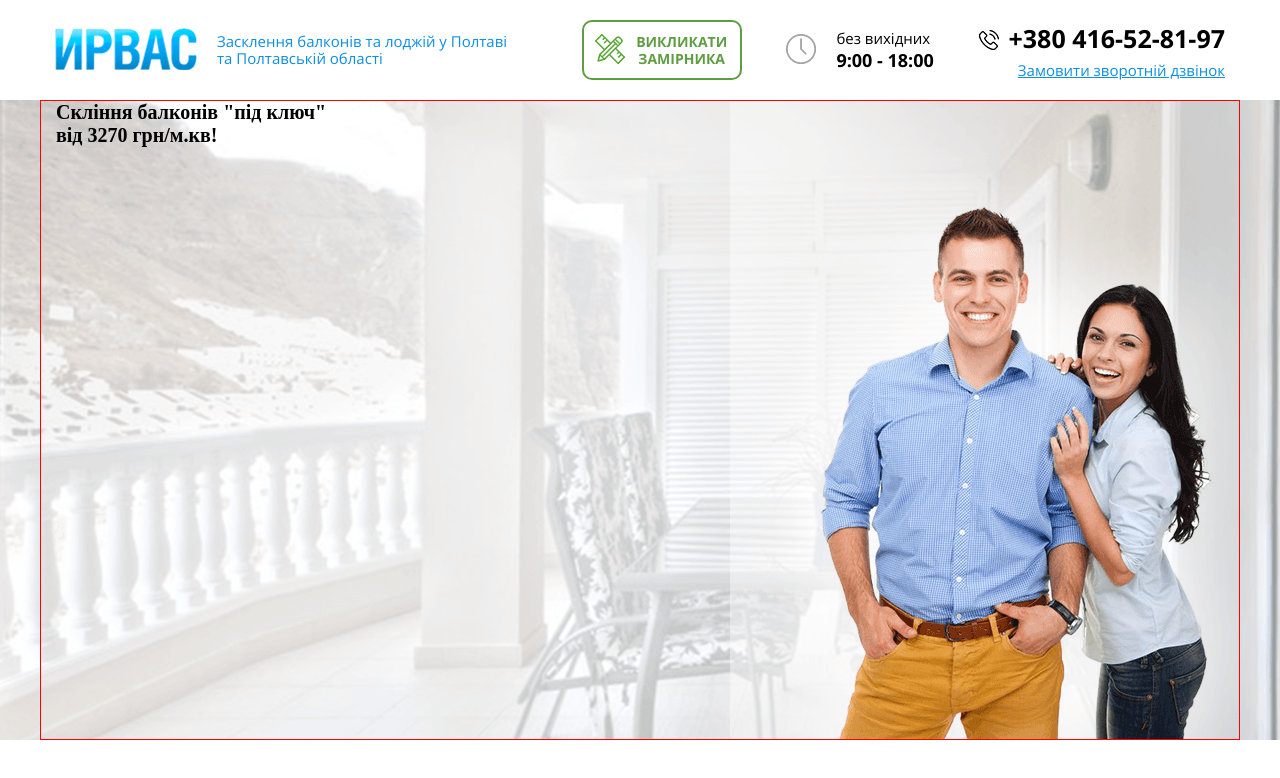
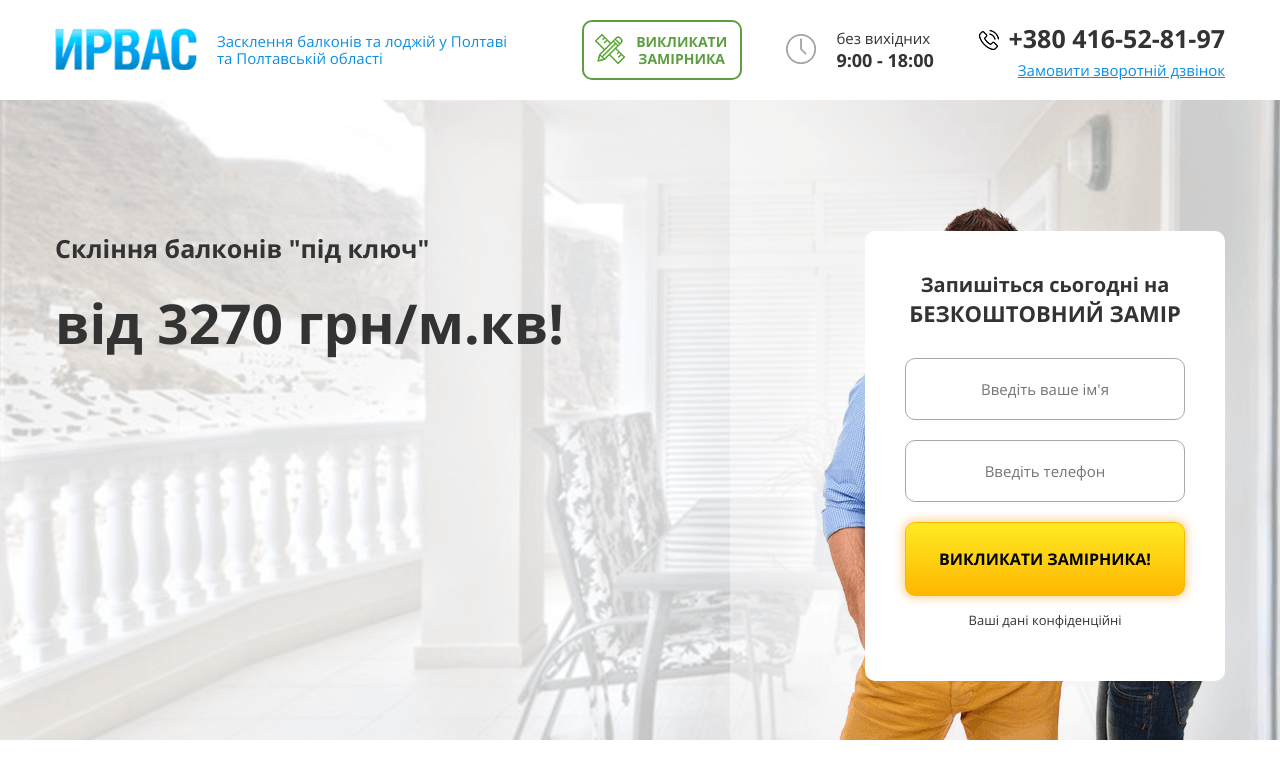
Before and after one commit to DmytroBeridze/Windows-Manufacturing, a website: page src/index.html in a window 1280 px wide. Drawn offline with nearby package versions, Linux system fonts and the light colour scheme; files that its build step writes are made by us from their sources; files whose address does not match are found by name.

Commit message:
layout modal window HTML CSS

```diff
--- a/src/assets/scss/_variables.scss
+++ b/src/assets/scss/_variables.scss
@@ -4,9 +4,12 @@
     //colors
     --green:#5E9E43;
     --blue:#0D8FE3;
-    --blackTxt:#000000;
+    // --blackTxt:#000000;
+    --blackTxt:#333333;
     --whiteTxt:#FFFFFF;
     --gray: #a8a8a8;
+    --orange:#feb700;
+    // --inputsFont-border:#555;
     --yellowBtn: linear-gradient(#ffea23 0%,#feb700 100%);
 
 }
--- a/src/assets/scss/style.scss
+++ b/src/assets/scss/style.scss
@@ -124,18 +124,39 @@ body{
 
     width: 100%;
     height: 640px;
-    // background-color: aqua;
     background-image: url("./img/main/bg.png");
     background-repeat: no-repeat;
+    padding: 131px 0 120px;
     // background-position: 48% ;
 }
-// !-----------------
-.temp{
-    border: 1px solid red;
-    height: 100%;
+
+.container__main{
+    display: flex;
+    justify-content: space-between;
+    // border: 1px solid red;
 }
+// -----------------------title
+.main__content{
+    display: flex;
+    flex-direction: column;
+
+}
+.main__info_title{
+    font-family: "OpenSans-Bold_700";
+    font-size:2.5rem ;
+
+}
+.main__info_price{
+    font-family: "OpenSans-Bold_700";
+    font-size:5.5rem ;
+    margin-top: 2rem;
+}
+// ------------------main icons
 .main__info_options{
     display: flex;
+    align-items: flex-end;
+    gap: 35px;
+    margin-top: 125px;
 }
 .options__icon-container{
     position: relative;
@@ -155,8 +176,76 @@ body{
     left: 0;
     right: 0;
     margin: auto;
+    width: 90px;
+    text-align: center;
 
-   display: flex;
-   flex-direction: column;
-   align-items: center;
+//    display: flex;
+//    flex-direction: column;
+//    align-items: center;
 }
+// .options__icon_title > div{
+//     text-align: center;
+// }
+
+// ------------modal window
+.modal-window__container{
+    margin-left: 200px;
+}
+.modal-window{
+    background-color:var(--whiteTxt);
+    width: 360px;
+    height: 450px;
+    border-radius: 10px;
+    padding: 40px 40px;
+    display: flex;
+    flex-direction: column;
+    align-items: center;
+}
+.modal__title{
+    font-family: "OpenSans-Bold_700";
+    font-size: 2rem;
+    display: flex;
+    flex-direction: column;
+    justify-content: center;
+    align-items: center;
+    margin-bottom: 30px;
+}
+.modal__title span {
+    font-size: 2.2rem;
+}
+.modal__input{
+    width: 100%;
+    font-family: "OpenSans-Regular_400";
+    font-size: 1.5rem;
+    text-align: center;
+    // color: var(--gray);
+    margin-bottom: 20px;
+    padding: 20px;
+    border: 1px solid var(--gray);
+    border-radius: 10px;
+    outline: none;
+}
+.modal__input:focus {
+    border: 1px solid var( --blue);
+    box-shadow: 0px 0px 11px -1px rgba(13,143,227,0.53);
+  }
+// .modal__input:focus::-webkit-input-placeholder {
+//     color: transparent
+//   }
+.modal__button{
+    border: 1px solid var(--orange);
+    width: 100%;
+    background: var(--yellowBtn);
+    font-family: "OpenSans-Bold_700";
+    font-size: 1.6rem;
+    text-transform: uppercase;
+    padding: 25px 20px;
+    border-radius: 10px;
+    margin-bottom: 15px;
+    box-shadow: 0px 0px 10px 2px rgba(252,180,73,0.59);
+    cursor: pointer;
+}
+.modal__info{
+    font-family: "OpenSans-Regular_400";
+    font-size: 1.3rem;
+}
--- a/src/index.html
+++ b/src/index.html
@@ -55,11 +55,10 @@
       </header>
       <!-- --------------------------Main -->
       <div class="main">
-        <div class="container temp">
-
+        <div class="container container__main">
           <div class="main__content">
             <div class="main__info">
-              <h1 class="main__info_title">Скління балконів "під ключ"</р>
+              <h1 class="main__info_title">Скління балконів "під ключ"</h1>
               <div class="main__info_price">від 3270 грн/м.кв!</div>
             </div>
             <!-- ------------------icons -->
@@ -67,33 +66,41 @@
               <!-- <div class="options__icon-container">
                 <img src="./img/main/icons/quality.png" alt="option">
                 <div class="options__icon_title" >
-                <span>Висока </span>
-                <span>якість </span>
+                  <span>Висока </span>
+                  <span>якість </span>
+                </div>
               </div>
-              </div>
-              <div class="options__icon-container">
-                <img src="./img/main/icons/quality.png" alt="option">
-                <div class="options__icon_title" >
-                <span>Висока </span>
-                <span>якість </span>
-              </div>
-              </div>
-              <div class="options__icon-container">
-                <img src="./img/main/icons/quality.png" alt="option">
-                <div class="options__icon_title" >
-                <span>Висока </span>
-                <span>якість </span>
-              </div>
-              </div>
-              <div class="options__icon-container">
-                <img src="./img/main/icons/quality.png" alt="option">
-                <div class="options__icon_title" >
-                <span>Висока </span>
-                <span>якість </span>
-              </div>
-              </div> -->
+              -->
             </div>
-
+          </div>
+          <!-- -----------------Modal wiwndow -->
+          <div class="modal-window__container">
+            <div class="modal-window">
+              <h3 class="modal__title">
+                Запишіться сьогодні на
+                <span>БЕЗКОШТОВНИЙ ЗАМІР</span>
+              </h3>
+              <input
+                name="name"
+                class="modal__input"
+                type="text"
+                placeholder="Введіть ваше ім'я"
+              />
+              <input
+                name="phone"
+                class="modal__input"
+                type="text"
+                placeholder="Введіть телефон"
+                required
+              />
+              <input
+                class="modal__button"
+                type="button"
+                value="викликати замірника!"
+                required
+              />
+              <div class="modal__info">Ваші дані конфіденційні</div>
+            </div>
           </div>
         </div>
       </div>
```
Also changed, not shown: src/assets/js/_main_icons_module.js (+28 -53 lines).
